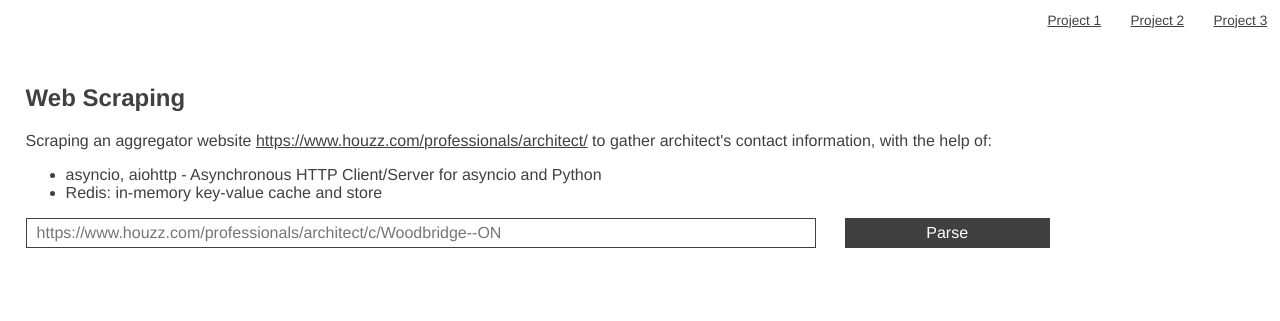
After one commit to AnnaVolovik/Python_projects, a Flask app: page /project_three in a window 1280 px wide. The commit adds this page. Shown: the top 321 px of the page. Run offline with Flask 2, Linux system fonts and the light colour scheme.

Commit message:
project three, redis setup, redis queue worker set up

```diff
--- a/app/config.py
+++ b/app/config.py
@@ -14,3 +14,8 @@ SECRET_KEY = 'development key'
 SQLALCHEMY_DATABASE_URI = 'sqlite:///app.db'
 SQLALCHEMY_TRACK_MODIFICATIONS = True
 LOG_LEVEL = logging.DEBUG
+
+# redis config
+REDIS_HOST = 'localhost'
+REDIS_PORT = 6379
+REDIS_DB = 0
--- a/app/static/style.css
+++ b/app/static/style.css
@@ -59,6 +59,7 @@ table {
 	width:100%;
 	background-color:transparent;
     font-weight: 200;
+    margin-bottom: 10px;
 }
 table, th, td {
 	border: 1px solid #ddd;
@@ -82,6 +83,9 @@ table tr:hover {
 	}
 .error {
     color: #A67764;
+}
+.stats {
+    color: #3E5902
 }
 a {
 	/*text-decoration:none;*/
--- a/app/templates/layout.html
+++ b/app/templates/layout.html
@@ -5,8 +5,8 @@
     <div id="nav">
         <ul>
     	    <li><a href="{{ url_for('add_entry') }}">Project 1</a></li>
-            <li><a href="{{ url_for('parse_with_selenium') }}">Project 2</a></li>
-            <li><a href="#">Project 3</a></li>
+            <li><a href="{{ url_for('project_two') }}">Project 2</a></li>
+            <li><a href="{{ url_for('project_three') }}">Project 3</a></li>
         </ul>
     </div>
     <section>
--- /dev/null
+++ b/app/templates/project_three.html
@@ -0,0 +1,61 @@
+<!doctype html>
+    <title>Web Scraping: asyncIO, redis, urllib  </title>
+    <link rel=stylesheet type=text/css href="{{ url_for('static', filename='style.css') }}">
+<body>
+    <div id="nav">
+        <ul>
+    	    <li><a href="{{ url_for('add_entry') }}">Project 1</a></li>
+            <li><a href="{{ url_for('project_two') }}">Project 2</a></li>
+            <li><a href="{{ url_for('project_three') }}">Project 3</a></li>
+        </ul>
+    </div>
+    <section>
+    <div>
+        <h2>Web Scraping</h2>
+        <p>Scraping an aggregator website <a href="https://www.houzz.com/professionals/architect/c/Woodbridge--ON" target="_blank">https://www.houzz.com/professionals/architect/</a>
+            to gather architect's contact information, with the help of:</p>
+        <ul>
+            <li>asyncio, aiohttp - Asynchronous HTTP Client/Server for asyncio and Python</li>
+            <li>Redis: in-memory key-value cache and store</li>
+        </ul>
+    </div>
+        <form action="{{ url_for('project_three') }}" method=post class=add-entry>
+            <input type=text name=url placeholder="https://www.houzz.com/professionals/architect/c/Woodbridge--ON">
+            <input type=submit value=Parse class="transparent_button active" >
+        </form>
+    {% if error %}
+        <div><p class=error>{{ error }}</div>
+    {% endif %}
+        {% block body %}{% endblock %}
+    {% if stats %}
+        <div><p class=stats>{{ stats }}</div>
+    {% endif %}
+
+    {% if entries %}
+        <table>
+        <tr>
+            <th>company</th>
+            <th>location</th>
+            <th>website</th>
+            <th>contact</th>
+            <th>telephone</th>
+            <th>typical cost</th>
+
+        </tr>
+        {% for entry in entries %}
+        <tr>
+            <td>{{ entry.name }}</td>
+            <td>{{ entry.location }}</td>
+            <td>{{ entry.website }}</td>
+            <td>{{ entry.contact_name }}</td>
+            <td>{{ entry.telephone }}</td>
+            <td>{{ entry.typical_cost }}</td>
+        </tr>
+        {% endfor %}
+        </table>
+{#        <form method=get action="/static/file.xlsx" class=add-entry>#}
+{#            <input type=submit value='Open MS Excel file' class="transparent_button active" >#}
+{#        </form>#}
+    {% endif %}
+    </section>
+</body>
--- /dev/null
+++ b/app/views/project_three.py
@@ -0,0 +1,113 @@
+import aiohttp
+import asyncio
+import json
+import re
+import time
+import urllib.request
+
+from bs4 import BeautifulSoup
+from flask import render_template, request
+
+from app import app, redis
+
+
+async def download_site(session, url):
+    """Get the url content and scrape information
+    :param session - aiohttp.ClientSession()
+    :param url - a url link to a page
+    :return dict
+    """
+
+    async with session.get(url) as response:
+
+        soup = BeautifulSoup(await response.text(), "html.parser")
+        tmp = dict(telephone='-', website='-', typical_cost='-')
+
+        try:  # trying to find all info in the script
+            script = soup.find('script', {'type': "application/ld+json"})
+            script_text = script.text
+            s = f'"my_object" : {script_text}'
+            ss = '{' + s + '}'
+
+            new_json_object = json.loads(ss, strict=False)
+            contacts = new_json_object.get('my_object')[0]
+            tmp['name'] = contacts.get('name')
+            tmp['telephone'] = contacts.get('telephone')
+            tmp['location'] = ', '.join([v for k, v in contacts.get('address').items() if v and not k.startswith('@')])
+            tmp['website'] = contacts.get('website')
+
+        except:  # couldn't parse the script / broken json etc
+            tmp['name'] = soup.find('h1', {'class': 'hz-profile-header__name'}).string
+
+        # contact name
+        contact_container = soup.find('div', {'class': 'container-fluid'})
+        for span in contact_container.find_all('span', {'class': 'profile-meta__val'}):
+            previous_span = span.previous_sibling
+            if not previous_span:
+                continue
+            if re.search('Contact', str(previous_span)):
+                tmp['contact_name'] = span.string
+            elif re.search('Typical Job Costs', str(previous_span.string)):
+                tmp['typical_cost'] = span.string
+            elif re.search('Location:', str(previous_span)):
+                if 'location' not in tmp:
+                    tmp['location'] = span.text
+
+        if tmp['website'] is None:
+            website_acncor = soup.find('a', {'class': 'hz-profile-header__contact-info-item'})
+            if website_acncor:
+                tmp['website'] = website_acncor.get('href')
+
+        return tmp
+
+
+@app.route('/project_three', methods=['GET', 'POST'])
+def project_three():
+    """ Go through the architect portal, collect links to individual pages
+    Asynchronously load and scrape each page, return an object, append to a result list
+    Keep track of the time spent, present result list as a table
+    """
+    start_time = time.time()
+
+    if request.method == 'GET':
+        return render_template('project_three.html')
+
+    # collect a list of pages to scrape
+    url = 'https://www.houzz.com/professionals/architect/c/Woodbridge--ON'
+    html = urllib.request.urlopen(url)
+    soup = BeautifulSoup(html, "html.parser")
+
+    parsing_list = []
+    for contact_block in soup.find_all('div', {'class': 'hz-pro-search-result__profile-desc'}):
+        ancor = contact_block.find('a')
+        parsing_list.append(ancor.get('href'))
+
+    html.close()
+
+    # set the event loop for asynchronous calls to download_site method
+    loop = asyncio.new_event_loop()
+    asyncio.set_event_loop(loop)
+
+    # open aiohttp.ClientSession() that will be shared between the calls, add all tasks
+    session = aiohttp.ClientSession()
+    tasks = [asyncio.ensure_future(download_site(session, url)) for url in parsing_list[:10]]
+    res = loop.run_until_complete(asyncio.gather(*tasks, return_exceptions=True))
+    loop.close()
+
+    # return the statistics - TODO make stats in React
+    duration = time.time() - start_time
+    stats = f'Processed {len(res)} pages in {round(duration, 2)} seconds'
+
+    # save results to redis - try except in case redis server wasn't started
+    try:
+        i = 1
+        for tmp in res:
+            for k, v in tmp.items():
+                if isinstance(v, type(None)):
+                    tmp[k] = 'None'  # redis can't have None values
+            redis.hmset(str(i), tmp, )
+            i += 1
+    except:
+        pass
+
+    return render_template('project_three.html', entries=res, stats=stats)
```
Also changed, not shown: app/__init__.py (+11 -2 lines), app/templates/project_two.html (+9 -4 lines), app/views/project_two.py (+197 -81 lines), app/worker.py (added, +15 -0 lines), app/app.db.
